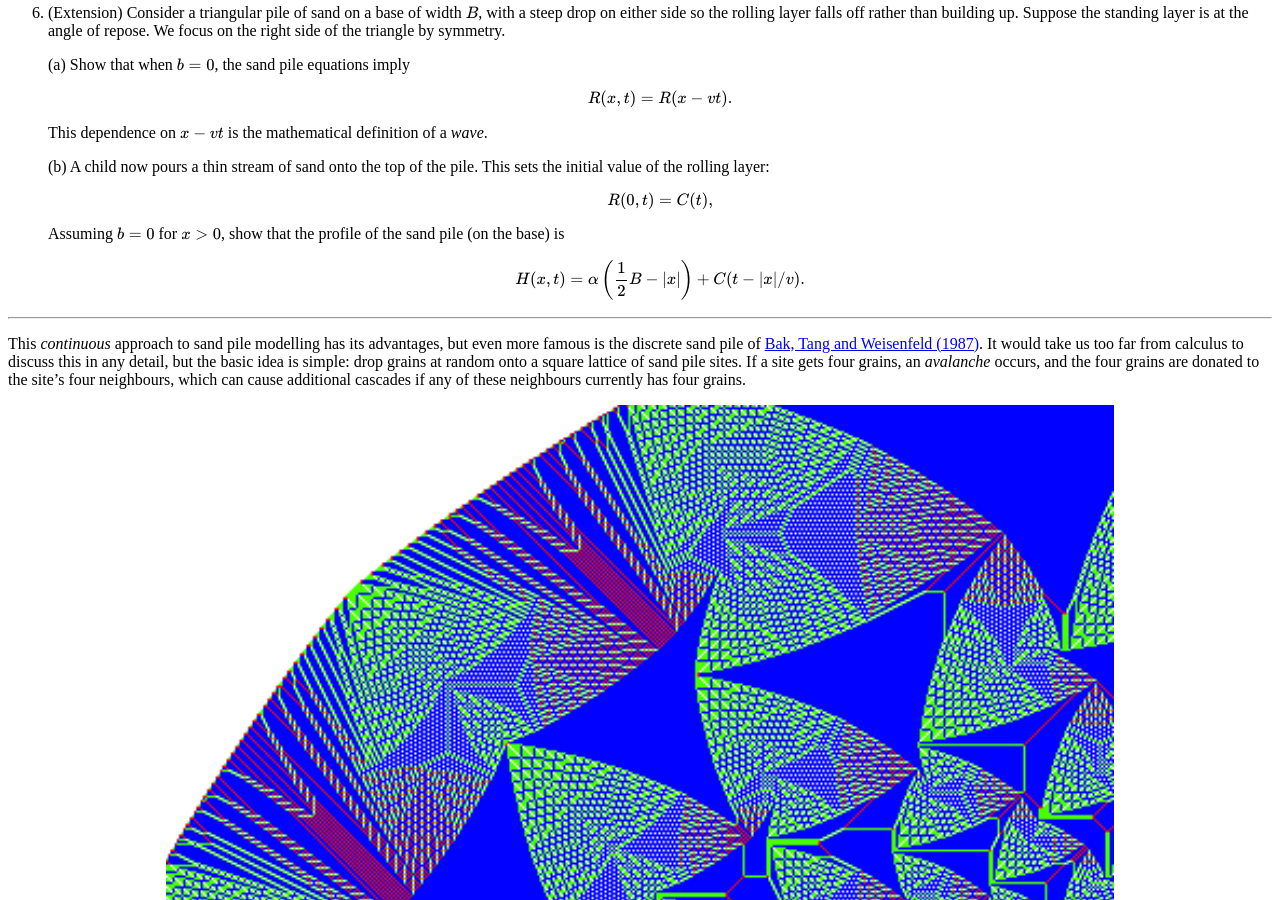
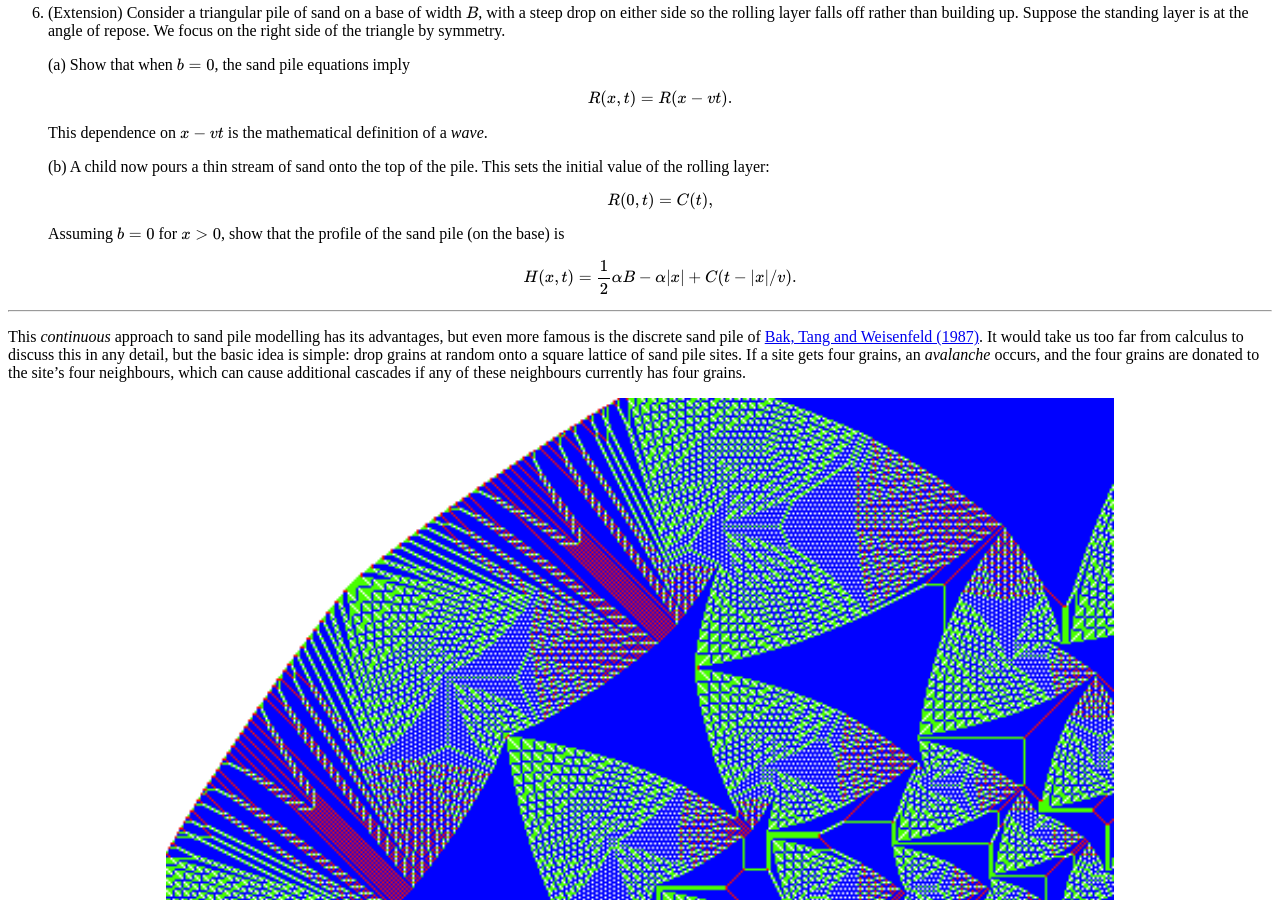
Before and after one commit to hapax/hapax.github.io, a Jekyll site: the page built from assets/teaching.md, in a window 1280 px wide and 900 px high, scrolled down 21993 px. Built offline with Jekyll 4.4.1, drawn with Linux system fonts in a browser that asks for light colours; our own code applies the rules of GitHub Pages for plain Markdown files; formulas are drawn with MathJax 3; a script that is not in the unit is left out.

Commit message:
Update teaching.md

```diff
--- a/assets/teaching.md
+++ b/assets/teaching.md
@@ -1215,7 +1215,7 @@ of the patch at $x$, as is the value of $S$.
 
    $$
    \begin{equation}
-   H(x, t) = \alpha\left(\frac{1}{2}B - |x|\right) +
+   H(x, t) = \frac{1}{2}\alpha B - \alpha|x|+
    C(t-|x|/v).\label{tailings1}
    \end{equation}
    $$
```
